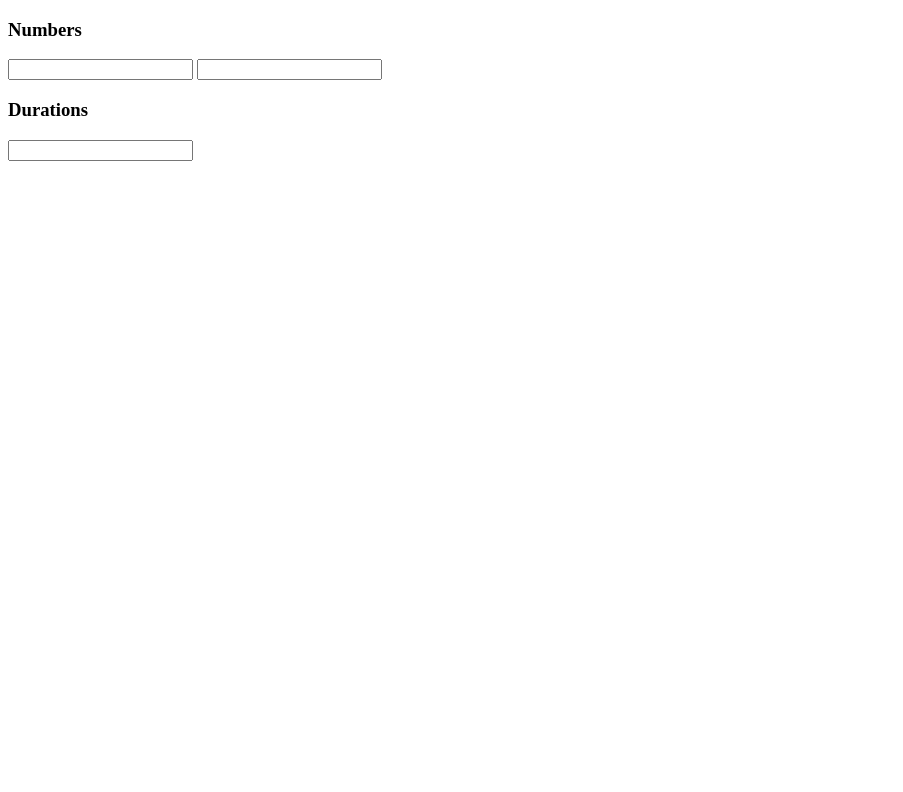
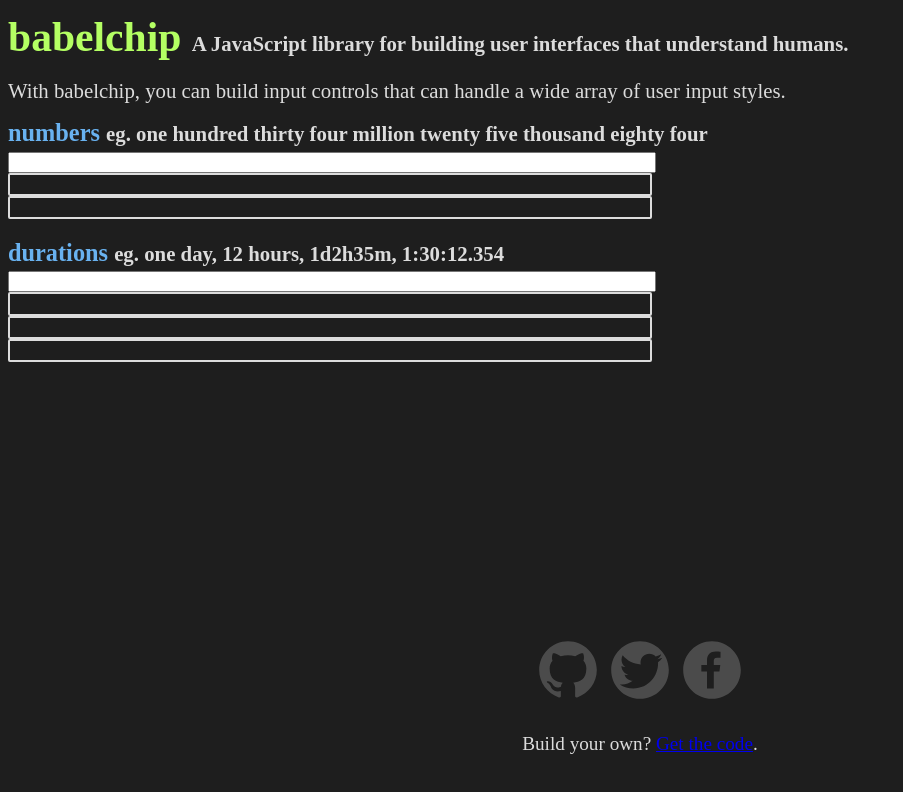
Before and after one commit to hoomanlogic/babble, a plain HTML site: page index.html in a window 1280 px wide. Shown: the whole page, without its empty margins (0-903 px from the left). Drawn offline with Linux system fonts and the light colour scheme.

Commit message:
update page

```diff
--- a/index.html
+++ b/index.html
@@ -3,50 +3,172 @@
     <head>
         <title>Babelchip</title>
         <meta http-equiv="Content-Type" content="text/html; charset=UTF-8" />
+        <style>
+            body {
+                background-color: #1e1e1e;
+                color: #dcdcdc;
+                font-size:   1.3rem;
+                line-height: 1.2rem;
+            }
+
+            input {
+                width: 50vw;
+            }
+
+            h1 {
+                color: #B4FF63;
+            }
+
+            h3 {
+                color: #69B2F0;
+                margin-bottom: 0.4rem;
+                line-height: 1rem;
+            }
+
+            span {
+                color: #dcdcdc;
+                font-size:   1.3rem;
+                line-height: 1.2rem;
+            }
+
+            .result {
+                border: 2px solid #dcdcdc;
+                border-radius: 2px;
+                min-height: 1.2rem;
+                width: 50vw;
+            }
+            footer {
+                position: absolute;
+                bottom:  2rem;
+                left:    0;
+                width: 100%;
+                text-align: center;
+                font-size:   1.2rem;
+                line-height: 3rem;
+            }
+
+            .button {
+                position: relative;
+                display: inline-block;
+                width:  4rem;
+                height: 4rem;
+                background-size: 100% 100%;
+                background-repeat: no-repeat;
+                opacity: 0.2;
+                cursor: pointer;
+            }
+            .button:hover {
+
+                opacity: 1;
+            }
+            .button + .button {
+
+                margin-left: 0.2rem;
+            }
+
+            #github   { background-image: url( media/github.svg ); }
+            #twitter  { background-image: url( media/twitter.svg ); }
+            #facebook { background-image: url( media/facebook.svg ); }
+        </style>
     </head>
     <body>
-        <h3>Numbers</h3>
+        <h1>babelchip <span>A JavaScript library for building user interfaces that understand humans.</span></h1>
 
-        <input id="numbersInput" type="text"/>
-        <span id="numbersResult"></span>
+        <p>With babelchip, you can build input controls that can handle a wide array of user input styles.</p>
 
-        <input id="numbersInput2" type="text"/>
-        <span id="numbersResult2"></span>
+        <div>
+            <h3>numbers <span>eg. one hundred thirty four million twenty five thousand eighty four</span></h3>
+            <input id="numbersInput" type="text"/>
 
-        <h3>Durations</h3>
+            <div class="result">
+                <span id="numbersResult"></span>
+            </div>
+            <div class="result">
+                <span id="numbersValues"></span>
+            </div>
+        </div>
 
-        <input id="durationsInput" type="text"/>
-        <span id="durationsResult"></span>
+        <div>
+            <h3>durations <span>eg. one day, 12 hours, 1d2h35m, 1:30:12.354</span></h3>
+            <input id="durationsInput" type="text"/>
+            <div class="result">
+                <span id="durationsResult"></span>
+            </div>
+            <div class="result">
+                <span id="durationsValues"></span>
+            </div>
+            <div class="result">
+                <span id="durationsHoomanized"></span>
+            </div>
+        </div>
+
+        <footer>
+			<div class="button" id="github"></div>
+			<div class="button" id="twitter"></div>
+			<div class="button" id="facebook"></div>
+			<br>
+			Build your own? <a target="_blank" href="https://github.com/hoomanlogic/babelchip" title="Babelchip on GitHub">Get the code</a>.
+		</footer>
 
         <script type="text/javascript" src="dist/core.min.js"></script>
         <script type="text/javascript" src="dist/numbers.min.js"></script>
         <script type="text/javascript" src="dist/durations.min.js"></script>
         <script type="text/javascript">
 
-            var numInterpreter = new babelchip.NumberTranslator(function (result, speaker) {
-                if (speaker === document.getElementById('numbersInput')) {
-                    var span = document.getElementById('numbersResult');
-                    span.innerHTML = result.digify();
-                } else if (speaker === document.getElementById('numbersInput2')) {
-                    var span = document.getElementById('numbersResult2');
-                    span.innerHTML = result.digify();
+            /**
+             * This is currently the best practice and should be
+             * used unless a legitimate reason arises to use
+             * a separate instance of a translator
+             */
+            babelchip.assign('numbers', 'numbersInput', function (result) {
+                document.getElementById('numbersResult').innerHTML = result.digify();
+                document.getElementById('numbersValues').innerHTML = null;
+
+                if (result.tokens.length> 0) {
+                    var values = [];
+                    result.tokens.forEach(function (item) {
+                        values.push(item.value);
+                    });
+                    document.getElementById('numbersValues').innerHTML = values.join(',');
                 }
                 console.log(result);
             });
-            numInterpreter.listen('numbersInput');
-            numInterpreter.listen('numbersInput2');
 
-            var durationTranslation = new babelchip.DurationTranslator(function (result) {
-                var span = document.getElementById('durationsResult');
+            babelchip.assign('durations', 'durationsInput', function (result) {
+                document.getElementById('durationsResult').innerHTML = result.digify();
+                document.getElementById('durationsValues').innerHTML = null;
 
                 if (result.tokens.length > 0) {
-                    span.innerHTML = result.tokens[0].value.hoomanize();
-                } else {
-                    span.innerHTML = result.digify();
+                    var values = [];
+                    var hoomanized = [];
+                    result.tokens.forEach(function (item) {
+                        values.push(item.value.value);
+                        hoomanized.push(item.value.hoomanize());
+                    });
+                    document.getElementById('durationsValues').innerHTML = values.join(',');
+                    document.getElementById('durationsHoomanized').innerHTML = hoomanized.join('<br />');
                 }
                 console.log(result);
             });
-            durationTranslation.listen('durationsInput');
+
+            function makeSocial( id, width, height, url ){
+
+                function go( e ){ window.open(
+
+                    url,
+                    id,
+                    'width='+ width +',height='+ height +',resizable=yes,scrollbars=yes,titlebar=yes,menubar=yes,location=yes'
+                )}
+
+                var el = document.getElementById( id )
+
+                el.addEventListener( 'click', go )
+                el.addEventListener( 'touchend', go )
+            }
+            makeSocial( 'github',   800, 600, 'https://github.com/hoomanlogic/babelchip' )
+            makeSocial( 'twitter',  500, 300, 'https://twitter.com/share?text='+ escape( '#Babelchip by @hoomanlogic is a JavaScript library for building user interfaces that understand humans:' ) +'&url=' + escape( 'http://hoomanlogic.github.io/babelchip' ))
+            makeSocial( 'facebook', 400, 300, 'https://www.facebook.com/sharer/sharer.php?u='+ escape( 'http://hoomanlogic.github.io/babelchip' ))
+
         </script>
     </body>
 </html>
```
Also changed, not shown: media/facebook.svg (added), media/github.svg (added), media/twitter.svg (added).
